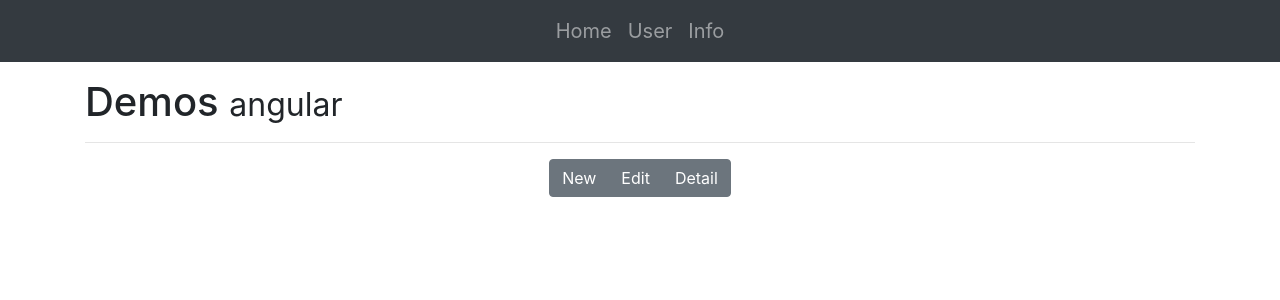
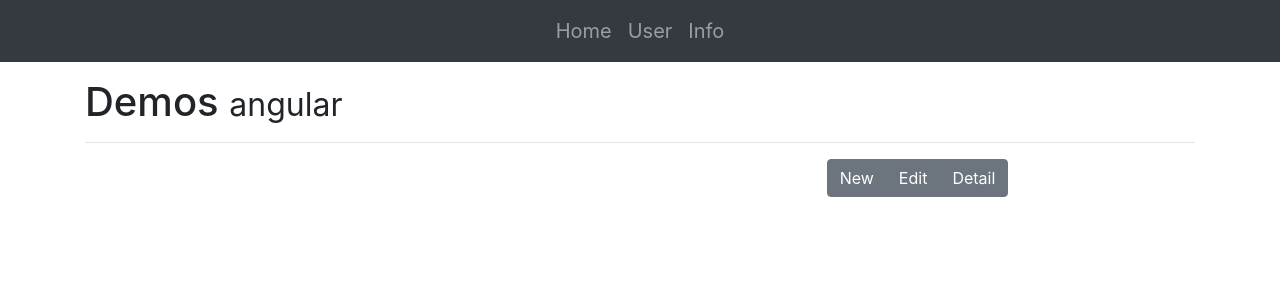
Before and after one commit to inegas/ng-a, an Angular app: page /user/10 in a window 1280 px wide. Shown: the top 300 px of the page. Built offline with nearby package versions, Linux system fonts and the light colour scheme.

Commit message:
proyecto finalizado

```diff
--- a/src/styles.scss
+++ b/src/styles.scss
@@ -24,3 +24,6 @@ img{
     height: 50px;
 
 }
+.btn-group{
+    margin-left: 50%;
+}
```
